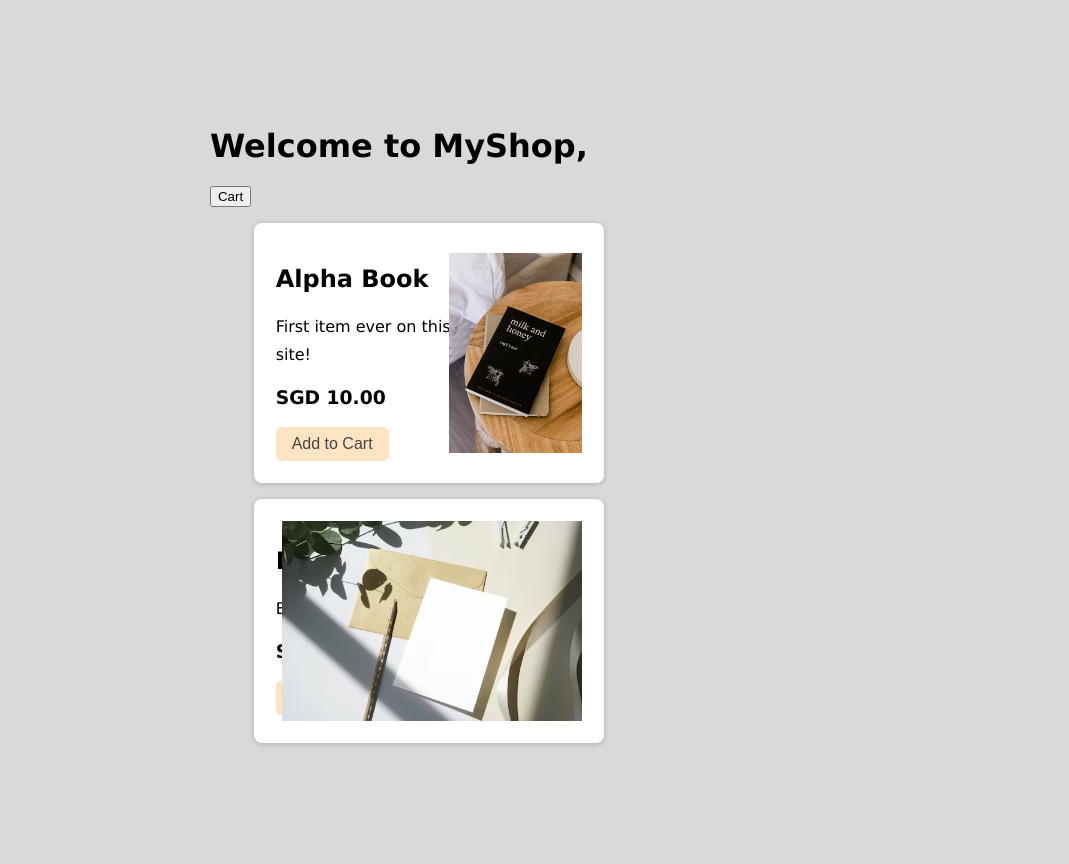
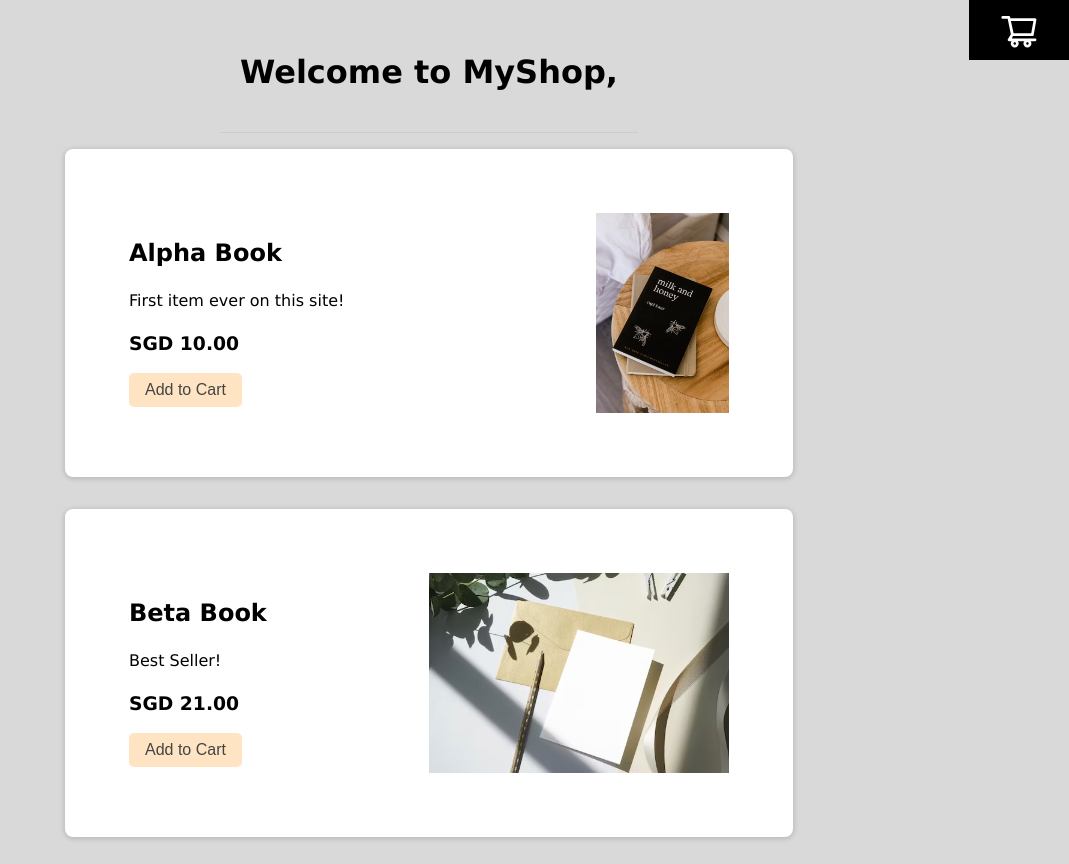
Before and after one commit to ngyida/MyShop, a React (Create React App) app in the folder client/: page /home in a window 1280 px wide. Shown: the whole page, without its empty margins (211-1280 px from the left). Built offline with nearby package versions, Linux system fonts and the light colour scheme.

Commit message:
update cart layout and design

```diff
--- a/client/package.json
+++ b/client/package.json
@@ -3,6 +3,7 @@
   "version": "0.1.0",
   "private": true,
   "dependencies": {
+    "@ant-design/icons": "^5.2.6",
     "@stripe/react-stripe-js": "^2.4.0",
     "@stripe/stripe-js": "^2.3.0",
     "@testing-library/jest-dom": "^5.17.0",
--- a/client/src/pages/products.css
+++ b/client/src/pages/products.css
@@ -54,3 +54,26 @@ html,
     height: 200px;
   }
 }
+
+.App-header {
+  display: flex;
+  justify-content: space-between;
+  align-items: center;
+  padding: 20px;
+  border-bottom: 1px solid #ccc;
+}
+
+.cart-button {
+  position: absolute;
+  right: 0;
+  top: 0;
+  width: 100px;
+  height: 60px;
+  padding: 10px;
+  border: none;
+  border-radius: 0;
+  background-color: rgb(0, 0, 0);
+  color: #fff;
+  font-size: 40px;
+  cursor: pointer;
+}
--- a/client/src/pages/products.js
+++ b/client/src/pages/products.js
@@ -1,6 +1,7 @@
 import React from "react";
 import { useNavigate } from "react-router-dom";
 import { products } from "../data/products"
+import { ShoppingCartOutlined } from "@ant-design/icons"
 import './products.css'
 
 const Products = ({ userEmail, addToCart }) => {
@@ -16,9 +17,14 @@ const Products = ({ userEmail, addToCart }) => {
     };
 
     return (
-        <div>
-            <h1>Welcome to MyShop, {userEmail}</h1>
-            <button onClick={() => buyProduct()}>Cart</button>
+        <>
+            <header className="App-header">
+                <h1>Welcome to MyShop, {userEmail}</h1>
+                <button className="cart-button" onClick={() => buyProduct()}>
+                    <ShoppingCartOutlined/>
+                </button>
+            </header>
+
             {products.map(prod => (
                 <div className="product" key={prod.id}>
                 <section>
@@ -32,7 +38,7 @@ const Products = ({ userEmail, addToCart }) => {
                 <img src={prod.img} alt={prod.name} />
                 </div>
             ))}
-        </div>
+        </>
     )
 }
 
```
